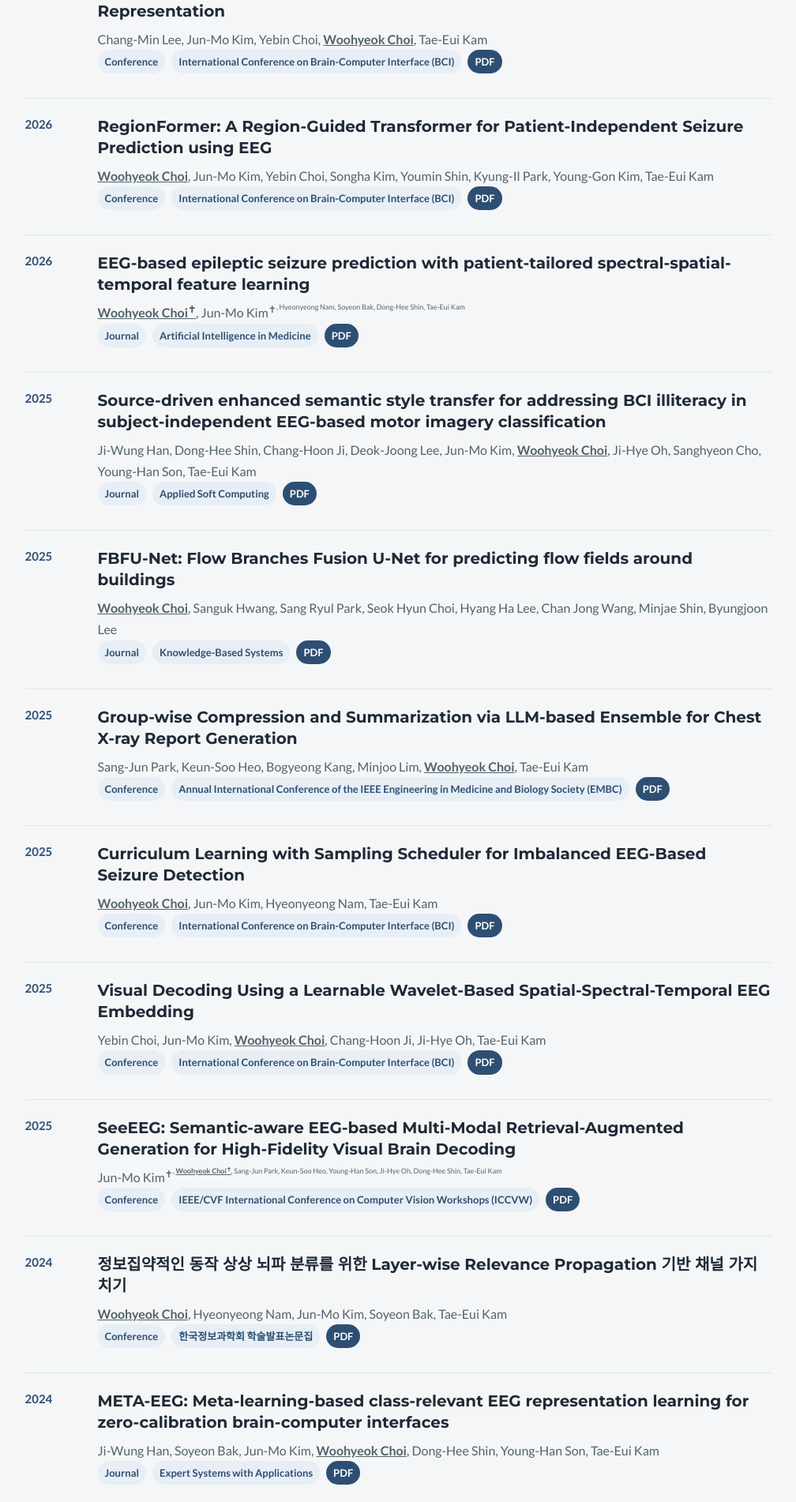
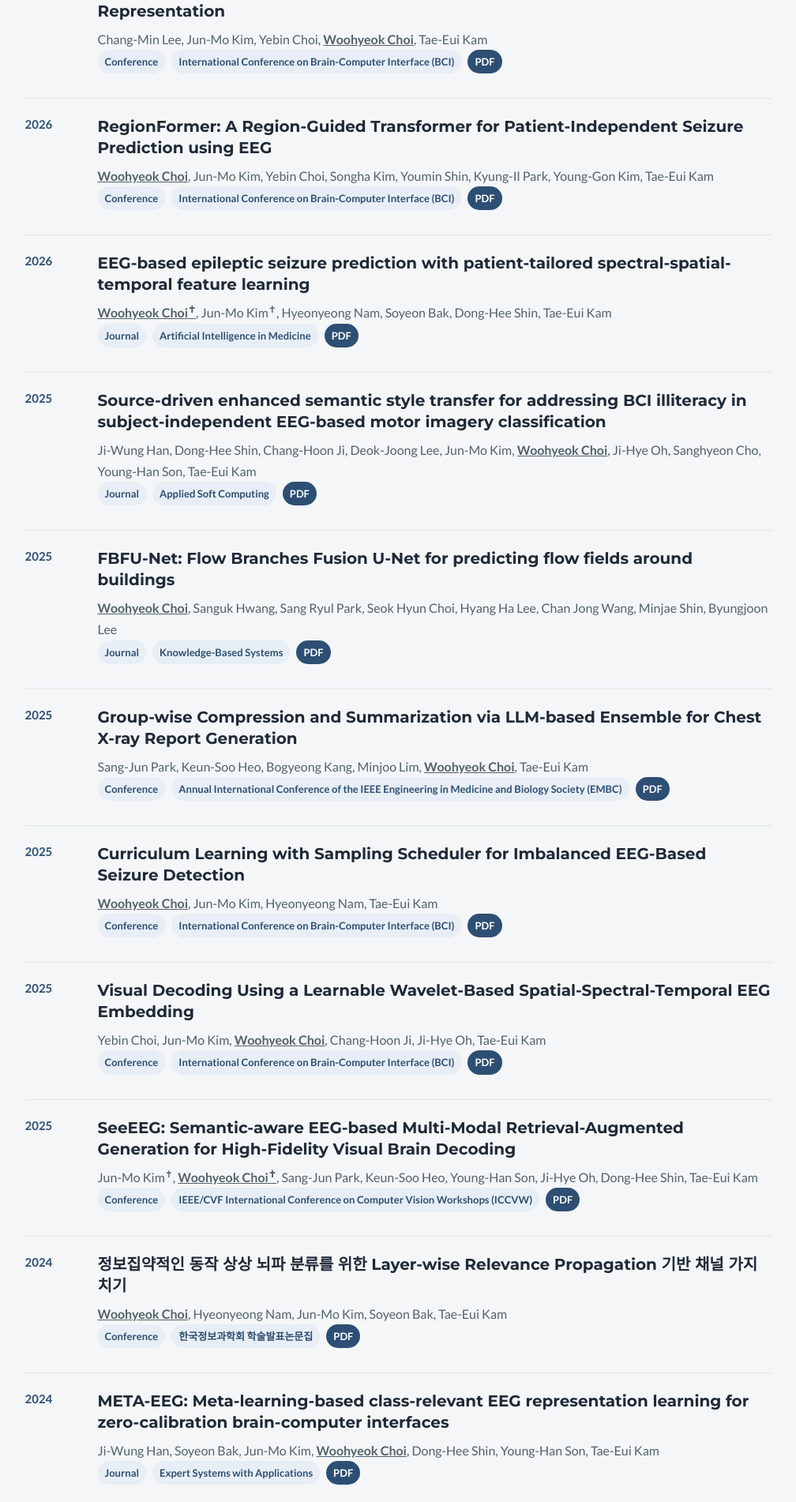
Before and after one commit to wooluck-98/wooluck-98.github.io, a Jekyll site: the page built from index.html, in a window 1280 px wide. Shown: the part 3193-5095 px from the top of the page at 79% size, without its empty margins (136-1144 px from the left). Built offline with Jekyll 4.4.1, drawn with Linux system fonts in a browser that asks for light colours.

```diff
--- a/_data/publications.yml
+++ b/_data/publications.yml
@@ -29,7 +29,7 @@
   type: "Conference"
   pdf: "https://ieeexplore.ieee.org/stamp/stamp.jsp?tp=&arnumber=11435081"
 - title: "EEG-based epileptic seizure prediction with patient-tailored spectral-spatial-temporal feature learning"
-  authors: "<strong><u>Woohyeok Choi<sup>✝<sup></u></strong>, Jun-Mo Kim<sup>✝<sup>, Hyeonyeong Nam, Soyeon Bak, Dong-Hee Shin, Tae-Eui Kam"
+  authors: "<strong><u>Woohyeok Choi<sup>✝</sup></u></strong>, Jun-Mo Kim<sup>✝</sup>, Hyeonyeong Nam, Soyeon Bak, Dong-Hee Shin, Tae-Eui Kam"
   venue: "Artificial Intelligence in Medicine"
   year: "2026"
   type: "Journal"
@@ -65,7 +65,7 @@
   type: "Conference"
   pdf: "https://ieeexplore.ieee.org/stamp/stamp.jsp?tp=&arnumber=10931751"
 - title: "SeeEEG: Semantic-aware EEG-based Multi-Modal Retrieval-Augmented Generation for High-Fidelity Visual Brain Decoding"
-  authors: "Jun-Mo Kim<sup>✝<sup>, <strong><u>Woohyeok Choi<sup>✝<sup></u></strong>, Sang-Jun Park, Keun-Soo Heo, Young-Han Son, Ji-Hye Oh, Dong-Hee Shin, Tae-Eui Kam"
+  authors: "Jun-Mo Kim<sup>✝</sup>, <strong><u>Woohyeok Choi<sup>✝</sup></u></strong>, Sang-Jun Park, Keun-Soo Heo, Young-Han Son, Ji-Hye Oh, Dong-Hee Shin, Tae-Eui Kam"
   venue: "IEEE/CVF International Conference on Computer Vision Workshops (ICCVW)"
   year: "2025"
   type: "Conference"
```
